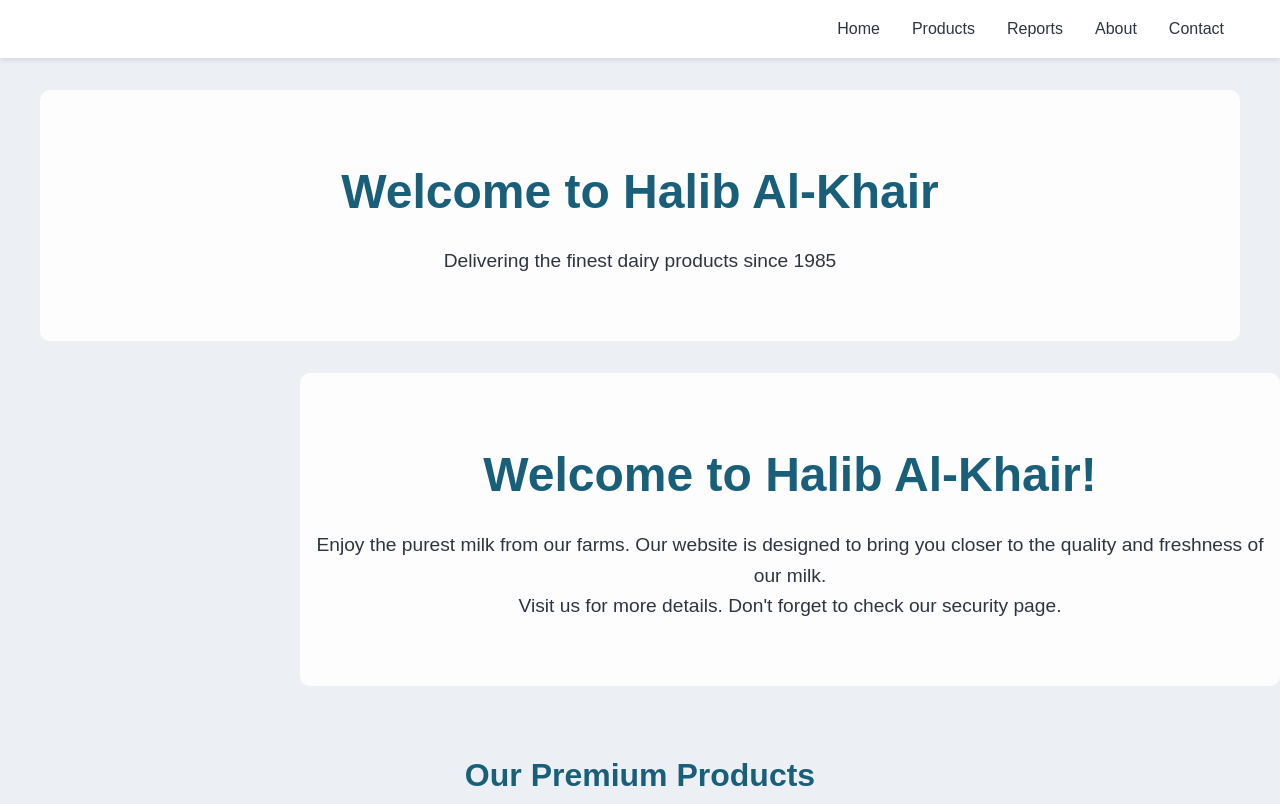
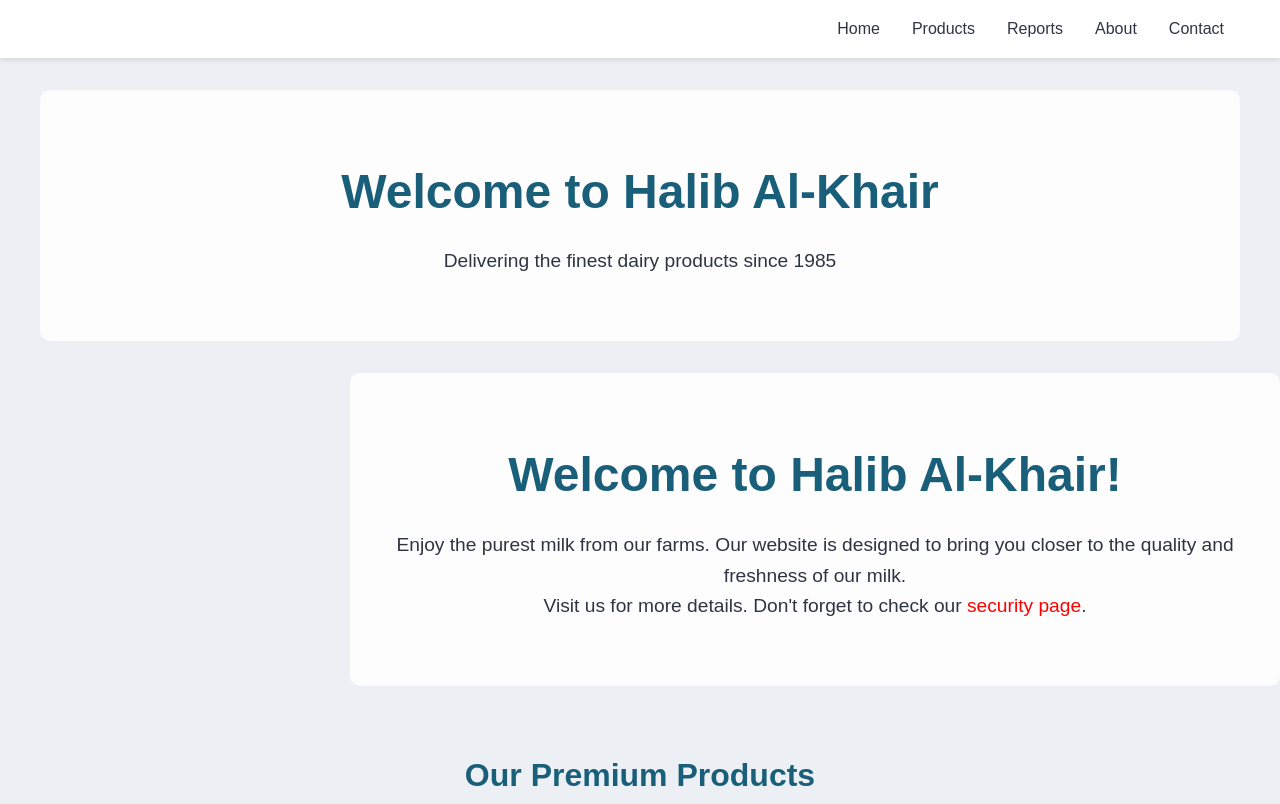
Before and after one commit to HemaEzzat123/challenge6, a plain HTML site: page index.html in a window 1280 px wide. Shown: the top 804 px of the page. Drawn offline with Linux system fonts and the light colour scheme.

Commit message:
Update index.html

```diff
--- a/index.html
+++ b/index.html
@@ -197,7 +197,7 @@
 			<h1>Welcome to Halib Al-Khair</h1>
 			<p>Delivering the finest dairy products since 1985</p>
 		</section>
-				<section style="margin-left:300px ;" class="hero">
+				<section style="margin-left:350px ;" class="hero">
 
 	 <h1>Welcome to Halib Al-Khair!</h1>
     <p>
@@ -206,7 +206,7 @@
     </p>
 		  <p>
         Visit us for more details. Don't forget to check our
-        <a href="/.well-known/security.txt">security page</a>.
+        <a  style="color:red;"  href="/.well-known/security.txt">security page</a>.
       </p>
 			</section>
 	<!-- Fixed image path from a problematic relative path -->
```
